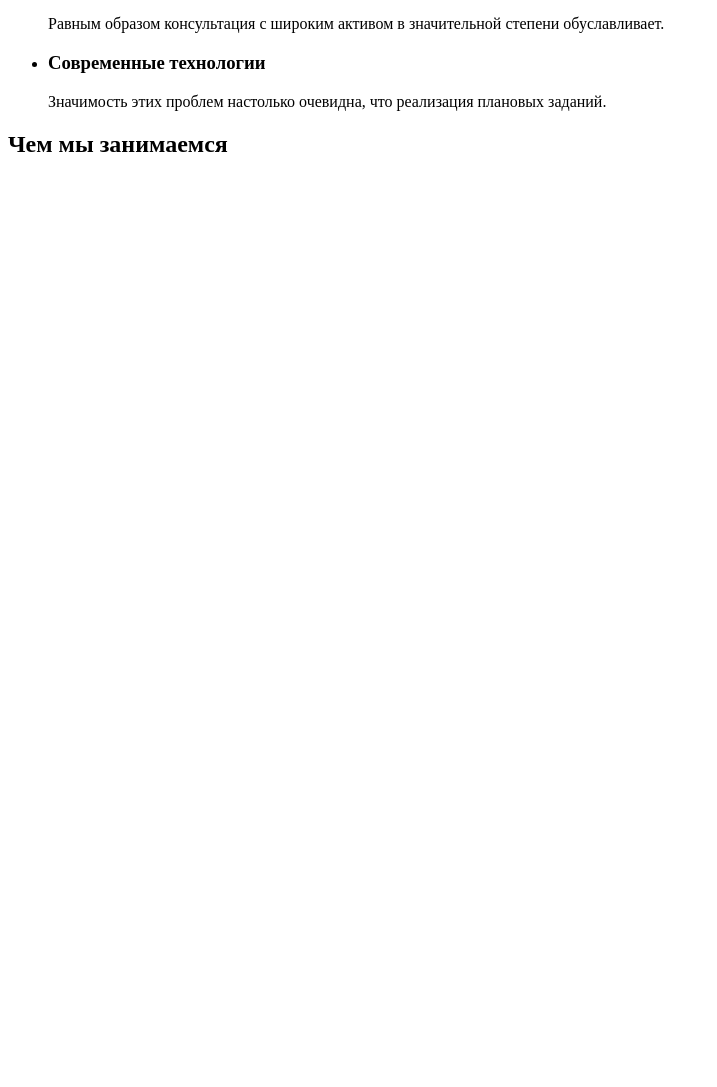
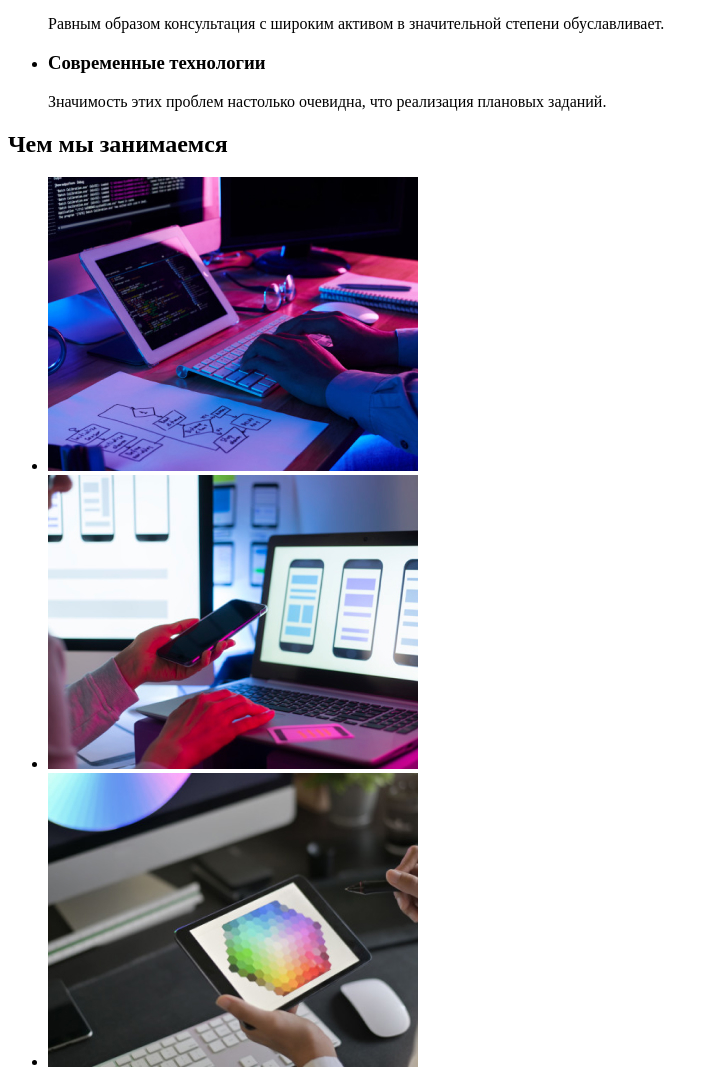
Before and after one commit to zoligor/goit-markup-hw-01, a plain HTML site: page index.html in a window 1280 px wide. Shown: the part 507-1594 px from the top of the page, without its empty margins (0-717 px from the left). Before the commit the page ends 800 px from the top, so only its background shows below. Drawn offline with Linux system fonts and the light colour scheme.

Commit message:
Update index.html

```diff
--- a/index.html
+++ b/index.html
@@ -66,6 +66,15 @@
 <!-- What are we doing -->
 <section>
     <h2>Чем мы занимаемся</h2>
+    <ul>
+        <li><img src="./images/img-1.jpg" alt="программирование" width="370" height="294"></li>
+        <li><img src="./images/img-2.jpg" alt="программы для прошивки смартфонов" width="370" height="294"></li>
+        <li><img src="./images/img-3.jpg" alt="разработка игр для адроид  " width="370" height="294"></li>
+    </ul>
+</section>
+
+<!-- our teams -->
+<section>
 
 </section>
 </body>
```
